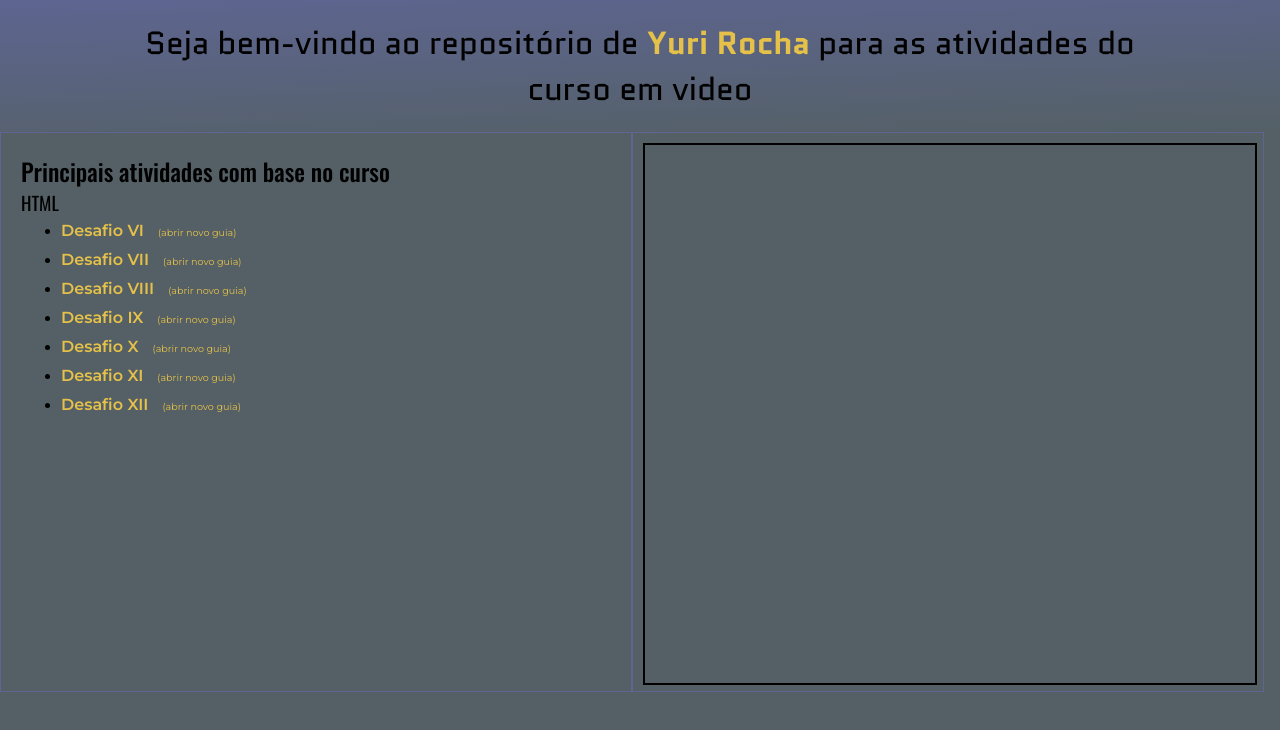
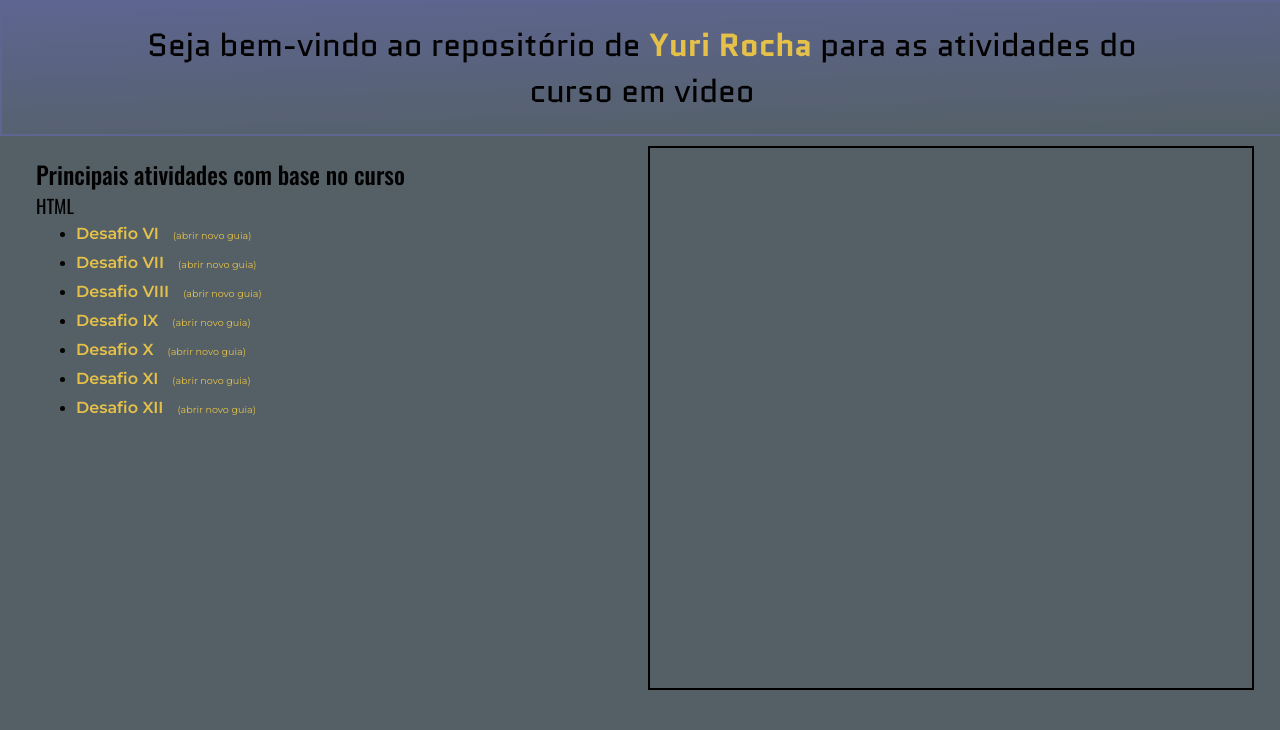
Before and after one commit to DeathFireGames/DeathFireGames.github.io, a plain HTML site: page index.html in a window 1280 px wide. Drawn offline with nearby package versions, Linux system fonts and the light colour scheme.

Commit message:
arrumar borda

```diff
--- a/index.html
+++ b/index.html
@@ -33,6 +33,7 @@
         header {
             width: 100%;
             background-image: linear-gradient(178deg, var(--cor_azul_escuro_acinzado), var(--cor_azul_claro_acinzado));
+            border: 2px solid var(--cor_azul_escuro_acinzado);
         }
 
         div.title {
@@ -54,7 +55,7 @@
             flex-wrap: wrap;
             width: 100vw;
             min-height: 70%;
-            padding-right: 16px;
+            padding: 0 20px 0 16px;
             box-sizing: border-box;
         }
 
@@ -104,7 +105,6 @@
         }
         section#primaria {
             flex: 1 1 200px;
-            border: 1px solid var(--cor_azul_escuro_acinzado);
             min-width: 300px;
             width: 49.5%;
         }
@@ -112,7 +112,6 @@
         section#secundaria {
             flex: 1 1 200px;
             width: 50%;
-            border: 1px solid var(--cor_azul_escuro_acinzado);
             min-width: 300px;
             min-height: 400px;
         }
```
